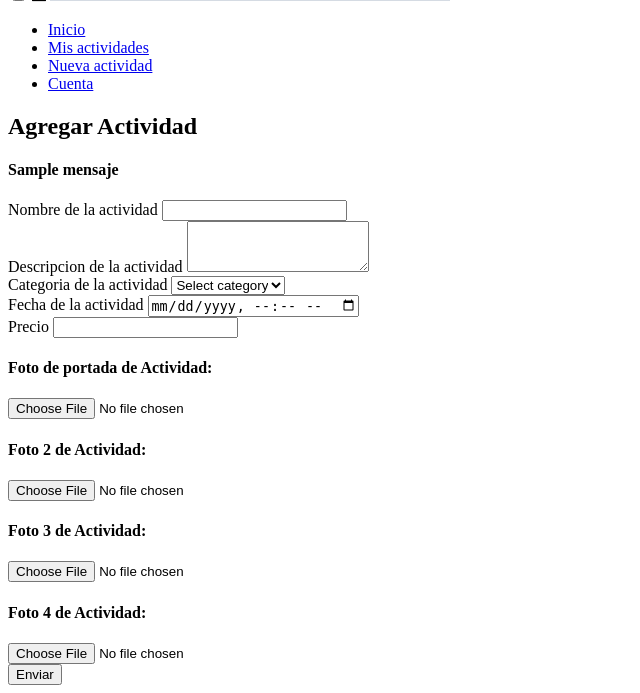
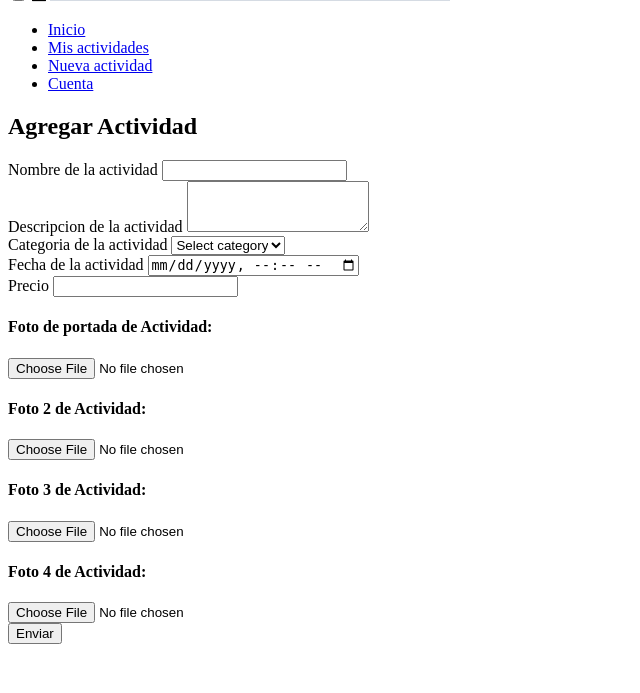
Before and after one commit to Javier-Mazariegos/Conectados, a Flask app: template templates/nueva_actividad.html in a window 1280 px wide. Shown: the part 307-1000 px from the top of the page, without its empty margins (0-640 px from the left). After the commit the page ends 951 px from the top, so only its background shows below. Run offline with Flask 2, Linux system fonts and the light colour scheme; the template is opened without the code that fills it: most values are stand-ins (such as "Sample title", 1, 10 or a date in 2020); grey boxes marked "Sample" are stand-in pictures; parts of the project's set-up code (start-up, migrations or seed data) failed here and were passed over; some libraries are stand-ins or nearby versions.

Commit message:
Cambios Finales en Nueva Actividad
Se han hecho cambios finales en  nueva_actividad.html, esto para mejorar parte del aspecto visual, pero no he podido ingresar una alerta en caso de que no ingrese una imagen de portada para algún evento

```diff
--- a/app.py
+++ b/app.py
@@ -107,7 +107,7 @@ def nueva_actividad():
         file = request.files['file1']
         if file.filename == '':
             print("No se seleccionó ningun archivo 2")
-            return template.render(css=css,normalizacioncss=normalizacioncss,logo=logo,scriptNuevaActividad=scriptNuevaActividad,mensaje="Debe ingresar una foto de portada para el evento")
+            return template.render(css=css,normalizacioncss=normalizacioncss,logo=logo,scriptNuevaActividad=scriptNuevaActividad)
         if file and allowed_file(file.filename):
             print("Archivo seleccionado")
             filename = nombre + "_fotoPortada_" + secure_filename(file.filename)
--- a/templates/nueva_actividad.html
+++ b/templates/nueva_actividad.html
@@ -33,7 +33,6 @@
             <form class="formulario" method="POST" action="" enctype=multipart/form-data>
                 <div class="principal">
                     <h2>Agregar Actividad</h2>
-                    <h4>{{mensaje}}</h4>
                     <div class="formulario-grupo fila1">
                         <label for="nombre">Nombre de la actividad</label>
                         <input id="nombre" name="nombre" class="nombre" type="text" required>
@@ -64,10 +63,16 @@
                     <div>
                         <h4>Foto de portada de Actividad:</h4>
                         <input type=file name=file1>
+                    </div>
+                    <div>
                         <h4>Foto 2 de Actividad:</h4>
                         <input type=file name=file2>
+                    </div>
+                    <div>
                         <h4>Foto 3 de Actividad:</h4>
                         <input type=file name=file3>
+                    </div>
+                    <div>
                         <h4>Foto 4 de Actividad:</h4>
                         <input type=file name=file4>
                     </div>
```
Lines whose indentation alone changed are shown as unchanged.
